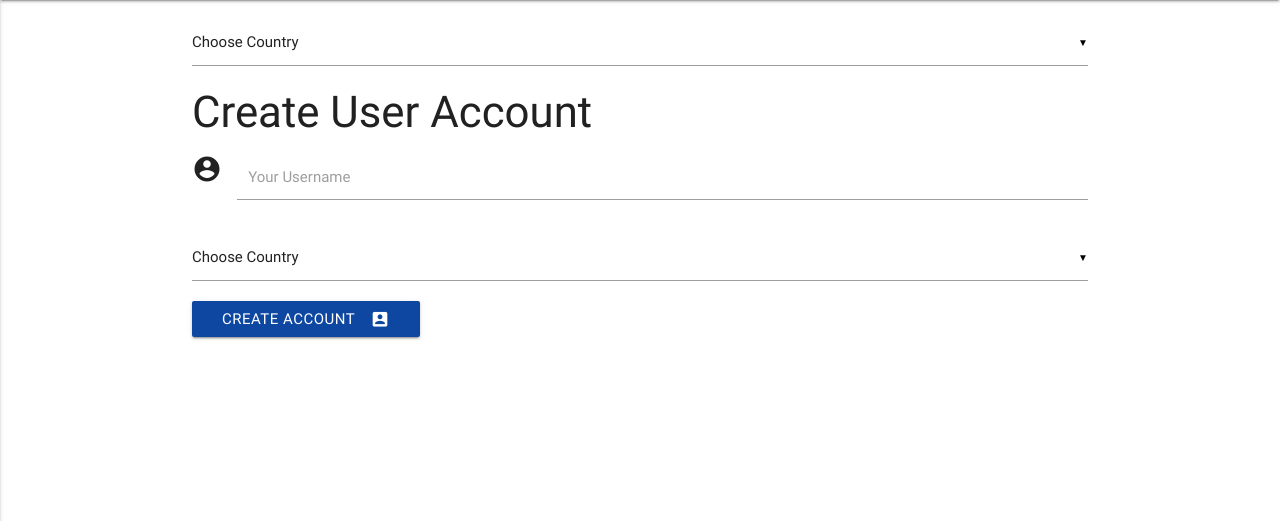
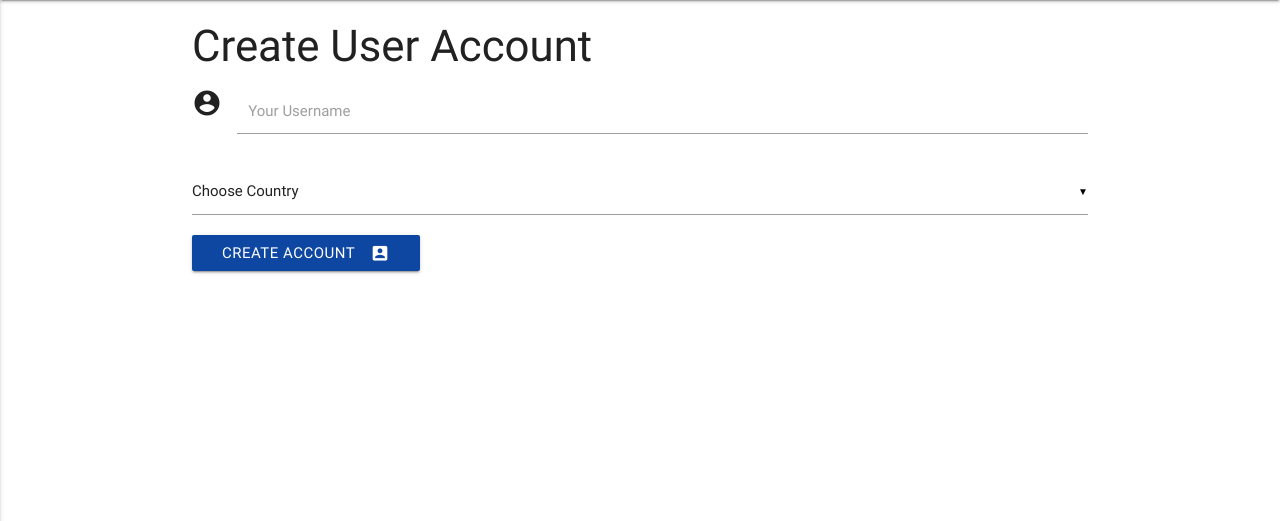
Before and after one commit to Code-Institute-Submissions/cook-king, a Flask app: template templates/create_user.html in a window 1280 px wide. Shown: the part 64-585 px from the top of the page. Run offline with Flask 2, Linux system fonts and the light colour scheme; the template is opened without the code that fills it: most values are stand-ins (such as "Sample title", 1, 10 or a date in 2020); some libraries are stand-ins or nearby versions.

Commit message:
fixed the country list on create_user.html

```diff
--- a/templates/create_user.html
+++ b/templates/create_user.html
@@ -1,15 +1,6 @@
 {% extends 'base.html'%} {% block content %}
 <div class="top-margin">
-  <!--<form action="/register" method="POST">-->
-  <!--  <label for="uname">Username</label>-->
-  <!--<input type="text" id="uname" name="username" placeholder="Your user name">-->
-  <select id="user_count" name="country_name">
-                <option value="" disabled selected>Choose Country</option>
-                {% for country_name in countries %}
-                    <option value="{{country_name.country_name}}">{{country_name.country_name}}</option>
-                {% endfor %}
-              </select>
-    <label for="country">Country</label>
+
   <h3>Create User Account</h3>
     <form action="{{url_for('register')}}" method="POST" class="col s12">
       <div class="input-field col s12">
```
